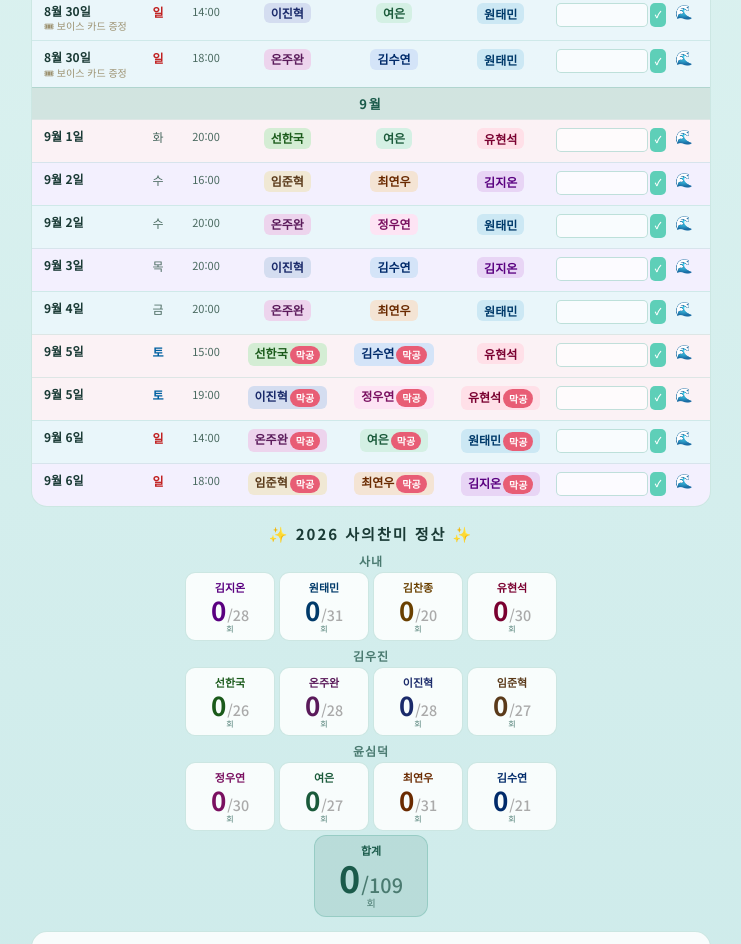
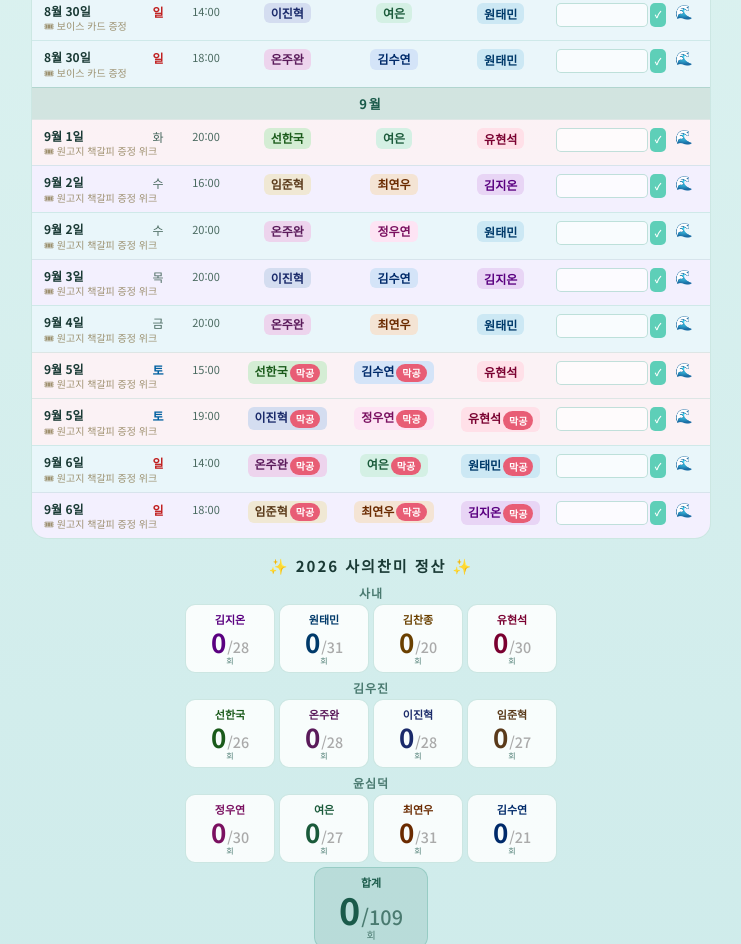
Before and after one commit to chichiandpopo/2026-The-Hymn-of-Death, a plain HTML site: page index.html in a window 1280 px wide. Shown: the part 5617-6561 px from the top of the page, without its empty margins (269-1010 px from the left). Drawn offline with nearby package versions, Linux system fonts and the light colour scheme.

Commit message:
Update index.html

```diff
--- a/index.html
+++ b/index.html
@@ -841,55 +841,55 @@ body{font-family:'Noto Sans KR',sans-serif;background:linear-gradient(180deg,#b8
   </div>
   <div class="month-divider" id="div-9">9월</div>
   <div class="row yuhyun-row" data-type="yuhyun" data-sid="s101" data-wujin="seonhankook" data-shim="yeoeun">
-    <div class="cell date">9월 1일</div><div class="cell day day-wkd">화</div><div class="cell time">20:00</div>
+    <div class="cell date">9월 1일<a class="event-tag" href="https://x.com/i/status/2091791975301444080" target="_blank">🎟 원고지 책갈피 증정 위크</a></div><div class="cell day day-wkd">화</div><div class="cell time">20:00</div>
     <div class="cell">선한국</div><div class="cell">여은</div>
     <div class="cell"><span class="sinae sinae-yuhyun">유현석</span></div>
     <div class="cell seat-cell"><div style="display:flex;gap:2px;"><input class="seat-input" style="flex:1;min-width:0;" inputmode="text" enterkeyhint="done" autocomplete="off" autocapitalize="characters" id="inp-s101" placeholder=""><button onclick="confirmSeat('s101')" style="flex-shrink:0;background:#5ecfb8;color:white;border:none;border-radius:5px;font-size:9px;font-weight:700;padding:2px 5px;cursor:pointer;font-family:inherit;">✓</button></div><div class="seat-tags" id="tags-s101"></div></div><div class="cell copy-cell"><button class="copy-btn" onclick="copyCast('s101')" title="복사">🌊</button></div>
   </div>
   <div class="row jion-row" data-type="jion" data-sid="s102" data-wujin="limjunhyuk" data-shim="choiyeonwoo">
-    <div class="cell date">9월 2일</div><div class="cell day day-wkd">수</div><div class="cell time">16:00</div>
+    <div class="cell date">9월 2일<a class="event-tag" href="https://x.com/i/status/2091791975301444080" target="_blank">🎟 원고지 책갈피 증정 위크</a></div><div class="cell day day-wkd">수</div><div class="cell time">16:00</div>
     <div class="cell">임준혁</div><div class="cell">최연우</div>
     <div class="cell"><span class="sinae sinae-jion">김지온</span></div>
     <div class="cell seat-cell"><div style="display:flex;gap:2px;"><input class="seat-input" style="flex:1;min-width:0;" inputmode="text" enterkeyhint="done" autocomplete="off" autocapitalize="characters" id="inp-s102" placeholder=""><button onclick="confirmSeat('s102')" style="flex-shrink:0;background:#5ecfb8;color:white;border:none;border-radius:5px;font-size:9px;font-weight:700;padding:2px 5px;cursor:pointer;font-family:inherit;">✓</button></div><div class="seat-tags" id="tags-s102"></div></div><div class="cell copy-cell"><button class="copy-btn" onclick="copyCast('s102')" title="복사">🌊</button></div>
   </div>
   <div class="row taemin-row" data-type="taemin" data-sid="s103" data-wujin="onjuwan" data-shim="jungwooyeon">
-    <div class="cell date">9월 2일</div><div class="cell day day-wkd">수</div><div class="cell time">20:00</div>
+    <div class="cell date">9월 2일<a class="event-tag" href="https://x.com/i/status/2091791975301444080" target="_blank">🎟 원고지 책갈피 증정 위크</a></div><div class="cell day day-wkd">수</div><div class="cell time">20:00</div>
     <div class="cell">온주완</div><div class="cell">정우연</div>
     <div class="cell"><span class="sinae sinae-taemin">원태민</span></div>
     <div class="cell seat-cell"><div style="display:flex;gap:2px;"><input class="seat-input" style="flex:1;min-width:0;" inputmode="text" enterkeyhint="done" autocomplete="off" autocapitalize="characters" id="inp-s103" placeholder=""><button onclick="confirmSeat('s103')" style="flex-shrink:0;background:#5ecfb8;color:white;border:none;border-radius:5px;font-size:9px;font-weight:700;padding:2px 5px;cursor:pointer;font-family:inherit;">✓</button></div><div class="seat-tags" id="tags-s103"></div></div><div class="cell copy-cell"><button class="copy-btn" onclick="copyCast('s103')" title="복사">🌊</button></div>
   </div>
   <div class="row jion-row" data-type="jion" data-sid="s104" data-wujin="leejinhyuk" data-shim="kimsuyeon">
-    <div class="cell date">9월 3일</div><div class="cell day day-wkd">목</div><div class="cell time">20:00</div>
+    <div class="cell date">9월 3일<a class="event-tag" href="https://x.com/i/status/2091791975301444080" target="_blank">🎟 원고지 책갈피 증정 위크</a></div><div class="cell day day-wkd">목</div><div class="cell time">20:00</div>
     <div class="cell">이진혁</div><div class="cell">김수연</div>
     <div class="cell"><span class="sinae sinae-jion">김지온</span></div>
     <div class="cell seat-cell"><div style="display:flex;gap:2px;"><input class="seat-input" style="flex:1;min-width:0;" inputmode="text" enterkeyhint="done" autocomplete="off" autocapitalize="characters" id="inp-s104" placeholder=""><button onclick="confirmSeat('s104')" style="flex-shrink:0;background:#5ecfb8;color:white;border:none;border-radius:5px;font-size:9px;font-weight:700;padding:2px 5px;cursor:pointer;font-family:inherit;">✓</button></div><div class="seat-tags" id="tags-s104"></div></div><div class="cell copy-cell"><button class="copy-btn" onclick="copyCast('s104')" title="복사">🌊</button></div>
   </div>
   <div class="row taemin-row" data-type="taemin" data-sid="s105" data-wujin="onjuwan" data-shim="choiyeonwoo">
-    <div class="cell date">9월 4일</div><div class="cell day day-wkd">금</div><div class="cell time">20:00</div>
+    <div class="cell date">9월 4일<a class="event-tag" href="https://x.com/i/status/2091791975301444080" target="_blank">🎟 원고지 책갈피 증정 위크</a></div><div class="cell day day-wkd">금</div><div class="cell time">20:00</div>
     <div class="cell">온주완</div><div class="cell">최연우</div>
     <div class="cell"><span class="sinae sinae-taemin">원태민</span></div>
     <div class="cell seat-cell"><div style="display:flex;gap:2px;"><input class="seat-input" style="flex:1;min-width:0;" inputmode="text" enterkeyhint="done" autocomplete="off" autocapitalize="characters" id="inp-s105" placeholder=""><button onclick="confirmSeat('s105')" style="flex-shrink:0;background:#5ecfb8;color:white;border:none;border-radius:5px;font-size:9px;font-weight:700;padding:2px 5px;cursor:pointer;font-family:inherit;">✓</button></div><div class="seat-tags" id="tags-s105"></div></div><div class="cell copy-cell"><button class="copy-btn" onclick="copyCast('s105')" title="복사">🌊</button></div>
   </div>
   <div class="row yuhyun-row" data-type="yuhyun" data-sid="s106" data-wujin="seonhankook" data-shim="kimsuyeon">
-    <div class="cell date">9월 5일</div><div class="cell day day-sat">토</div><div class="cell time">15:00</div>
+    <div class="cell date">9월 5일<a class="event-tag" href="https://x.com/i/status/2091791975301444080" target="_blank">🎟 원고지 책갈피 증정 위크</a></div><div class="cell day day-sat">토</div><div class="cell time">15:00</div>
     <div class="cell">선한국<span class="fb" style="background:#e85d75;">막공</span></div><div class="cell">김수연<span class="fb" style="background:#e85d75;">막공</span></div>
     <div class="cell"><span class="sinae sinae-yuhyun">유현석</span></div>
     <div class="cell seat-cell"><div style="display:flex;gap:2px;"><input class="seat-input" style="flex:1;min-width:0;" inputmode="text" enterkeyhint="done" autocomplete="off" autocapitalize="characters" id="inp-s106" placeholder=""><button onclick="confirmSeat('s106')" style="flex-shrink:0;background:#5ecfb8;color:white;border:none;border-radius:5px;font-size:9px;font-weight:700;padding:2px 5px;cursor:pointer;font-family:inherit;">✓</button></div><div class="seat-tags" id="tags-s106"></div></div><div class="cell copy-cell"><button class="copy-btn" onclick="copyCast('s106')" title="복사">🌊</button></div>
   </div>
   <div class="row yuhyun-row" data-type="yuhyun" data-sid="s107" data-wujin="leejinhyuk" data-shim="jungwooyeon">
-    <div class="cell date">9월 5일</div><div class="cell day day-sat">토</div><div class="cell time">19:00</div>
+    <div class="cell date">9월 5일<a class="event-tag" href="https://x.com/i/status/2091791975301444080" target="_blank">🎟 원고지 책갈피 증정 위크</a></div><div class="cell day day-sat">토</div><div class="cell time">19:00</div>
     <div class="cell">이진혁<span class="fb" style="background:#e85d75;">막공</span></div><div class="cell">정우연<span class="fb" style="background:#e85d75;">막공</span></div>
     <div class="cell"><span class="sinae sinae-yuhyun">유현석<span class="fb" style="background:#e85d75;">막공</span></span></div>
     <div class="cell seat-cell"><div style="display:flex;gap:2px;"><input class="seat-input" style="flex:1;min-width:0;" inputmode="text" enterkeyhint="done" autocomplete="off" autocapitalize="characters" id="inp-s107" placeholder=""><button onclick="confirmSeat('s107')" style="flex-shrink:0;background:#5ecfb8;color:white;border:none;border-radius:5px;font-size:9px;font-weight:700;padding:2px 5px;cursor:pointer;font-family:inherit;">✓</button></div><div class="seat-tags" id="tags-s107"></div></div><div class="cell copy-cell"><button class="copy-btn" onclick="copyCast('s107')" title="복사">🌊</button></div>
   </div>
   <div class="row taemin-row" data-type="taemin" data-sid="s108" data-wujin="onjuwan" data-shim="yeoeun">
-    <div class="cell date">9월 6일</div><div class="cell day day-sun">일</div><div class="cell time">14:00</div>
+    <div class="cell date">9월 6일<a class="event-tag" href="https://x.com/i/status/2091791975301444080" target="_blank">🎟 원고지 책갈피 증정 위크</a></div><div class="cell day day-sun">일</div><div class="cell time">14:00</div>
     <div class="cell">온주완<span class="fb" style="background:#e85d75;">막공</span></div><div class="cell">여은<span class="fb" style="background:#e85d75;">막공</span></div>
     <div class="cell"><span class="sinae sinae-taemin">원태민<span class="fb" style="background:#e85d75;">막공</span></span></div>
     <div class="cell seat-cell"><div style="display:flex;gap:2px;"><input class="seat-input" style="flex:1;min-width:0;" inputmode="text" enterkeyhint="done" autocomplete="off" autocapitalize="characters" id="inp-s108" placeholder=""><button onclick="confirmSeat('s108')" style="flex-shrink:0;background:#5ecfb8;color:white;border:none;border-radius:5px;font-size:9px;font-weight:700;padding:2px 5px;cursor:pointer;font-family:inherit;">✓</button></div><div class="seat-tags" id="tags-s108"></div></div><div class="cell copy-cell"><button class="copy-btn" onclick="copyCast('s108')" title="복사">🌊</button></div>
   </div>
   <div class="row jion-row" data-type="jion" data-sid="s109" data-wujin="limjunhyuk" data-shim="choiyeonwoo">
-    <div class="cell date">9월 6일</div><div class="cell day day-sun">일</div><div class="cell time">18:00</div>
+    <div class="cell date">9월 6일<a class="event-tag" href="https://x.com/i/status/2091791975301444080" target="_blank">🎟 원고지 책갈피 증정 위크</a></div><div class="cell day day-sun">일</div><div class="cell time">18:00</div>
     <div class="cell">임준혁<span class="fb" style="background:#e85d75;">막공</span></div><div class="cell">최연우<span class="fb" style="background:#e85d75;">막공</span></div>
     <div class="cell"><span class="sinae sinae-jion">김지온<span class="fb" style="background:#e85d75;">막공</span></span></div>
     <div class="cell seat-cell"><div style="display:flex;gap:2px;"><input class="seat-input" style="flex:1;min-width:0;" inputmode="text" enterkeyhint="done" autocomplete="off" autocapitalize="characters" id="inp-s109" placeholder=""><button onclick="confirmSeat('s109')" style="flex-shrink:0;background:#5ecfb8;color:white;border:none;border-radius:5px;font-size:9px;font-weight:700;padding:2px 5px;cursor:pointer;font-family:inherit;">✓</button></div><div class="seat-tags" id="tags-s109"></div></div><div class="cell copy-cell"><button class="copy-btn" onclick="copyCast('s109')" title="복사">🌊</button></div>
```
